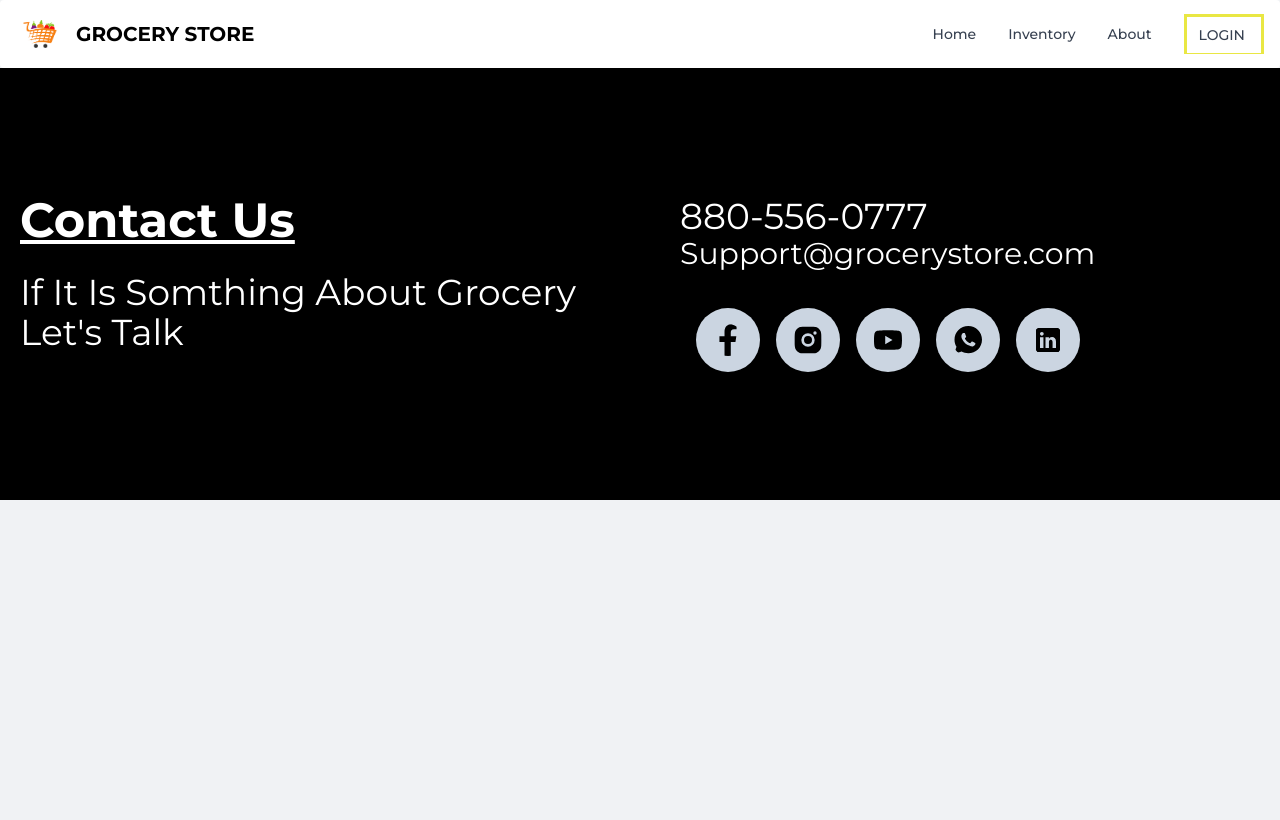
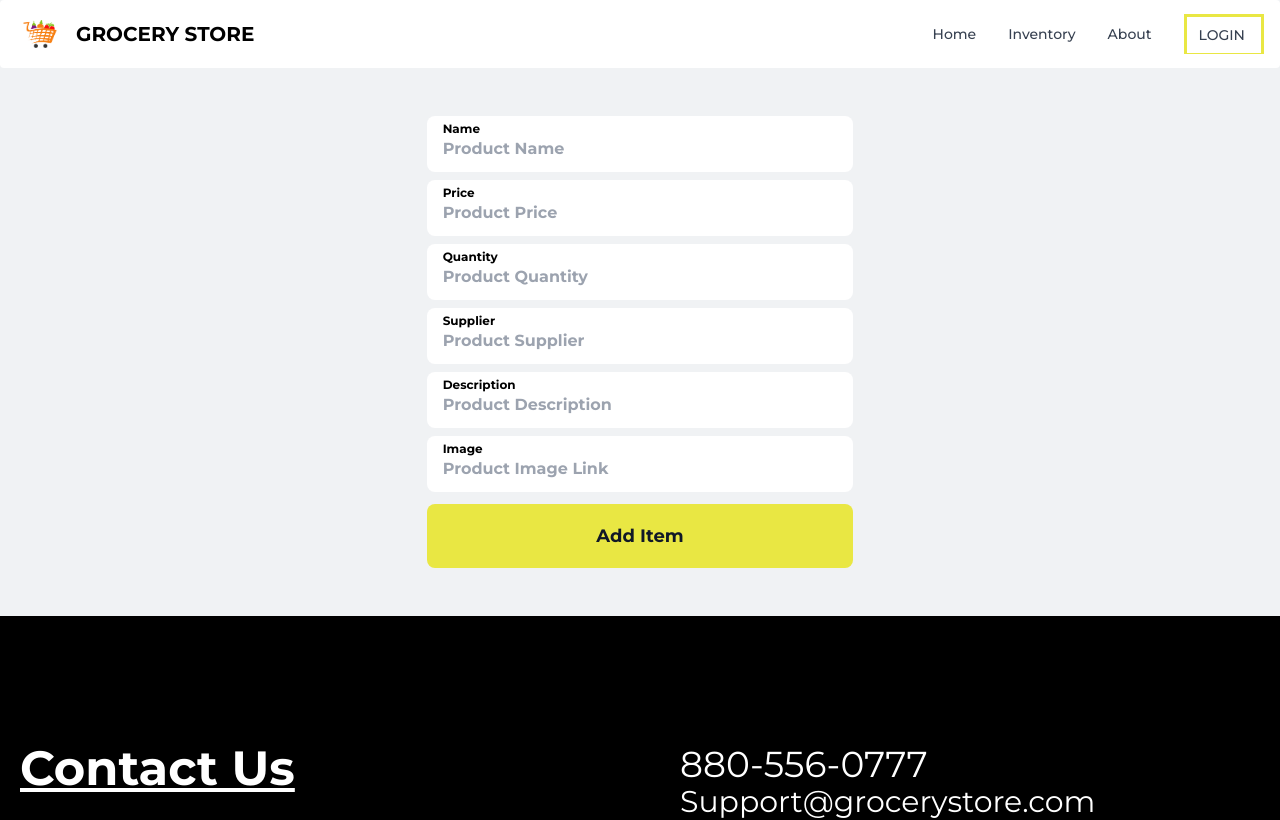
Before and after one commit to kamrandev-rubel/grocery-warehouse, a React (Create React App) app: page /additem in a window 1280 px wide. Shown: the top 820 px of the page. Built offline with nearby package versions, Linux system fonts and the light colour scheme; no server answers.

Commit message:
addeda add item component

```diff
--- a/src/App.js
+++ b/src/App.js
@@ -10,6 +10,7 @@ import 'react-toastify/dist/ReactToastify.css';
 import Inventory from './Pages/Home/Inventory/Inventory';
 import UpdateInventory from './Pages/UpdateInventory/UpdateInventory';
 import ManageInventory from './Pages/ManageInventory/ManageInventory';
+import AddItem from './Pages/AddItem/AddItem';
 
 function App() {
   return (
@@ -21,6 +22,7 @@ function App() {
         <Route path='/inventory' element={<Inventory />} />
         <Route path='/updateinventory/:id' element={<UpdateInventory />} />
         <Route path='/manageinventory' element={<ManageInventory />} />
+        <Route path='/additem' element={<AddItem />} />
         <Route path='/register' element={<Register />} />
         <Route path='/login' element={<Login />} />
       </Routes>
--- /dev/null
+++ b/src/Pages/AddItem/AddItem.js
@@ -0,0 +1,43 @@
+import React from 'react';
+
+const AddItem = () => {
+    const handleAddNewItem = (e) => {
+        e.preventDefault();
+
+    }
+    return (
+        <div>
+            <div className='w-10/12 sm:w-6/12 md:w-5/12 lg:w-4/12 mx-auto my-12'>
+                <form onSubmit={handleAddNewItem}>
+                    <div className='relative h-14 w-full mb-2'>
+                        <label className='absolute pl-4 top-1 cursor-pointer text-[12px] font-bold' htmlFor="name">Name</label>
+                        <input type="name" name='name' className='w-full h-full bg-white font-bold outline-none rounded-lg px-4 pt-2 text-gray-700' id='name' placeholder='Product Name' required />
+                    </div>
+                    <div className='relative h-14 w-full mb-2'>
+                        <label className='absolute pl-4 top-1 cursor-pointer text-[12px] font-bold' htmlFor="price">Price</label>
+                        <input type="number" name='price' className='w-full h-full bg-white font-bold outline-none rounded-lg px-4 pt-2 text-gray-700' id='price' placeholder='Product Price' required />
+                    </div>
+                    <div className='relative h-14 w-full mb-2'>
+                        <label className='absolute pl-4 top-1 cursor-pointer text-[12px] font-bold' htmlFor="quantity">Quantity</label>
+                        <input type="number" name='quantity' className='w-full h-full bg-white font-bold outline-none rounded-lg px-4 pt-2 text-gray-700' id='quantity' placeholder='Product Quantity' required />
+                    </div>
+                    <div className='relative h-14 w-full mb-2'>
+                        <label className='absolute pl-4 top-1 cursor-pointer text-[12px] font-bold' htmlFor="supplier">Supplier</label>
+                        <input type="text" name='supplier' className='w-full h-full bg-white font-bold outline-none rounded-lg px-4 pt-2 text-gray-700' id='supplier' placeholder='Product Supplier' required />
+                    </div>
+                    <div className='relative h-14 w-full mb-2'>
+                        <label className='absolute pl-4 top-1 cursor-pointer text-[12px] font-bold' htmlFor="description">Description</label>
+                        <input type="text" name='description' className='w-full h-full bg-white font-bold outline-none rounded-lg px-4 pt-2 text-gray-700' id='description' placeholder='Product Description' required />
+                    </div>
+                    <div className='relative h-14 w-full mb-2'>
+                        <label className='absolute pl-4 top-1 cursor-pointer text-[12px] font-bold' htmlFor="img">Image</label>
+                        <input type="text" name='img' className='w-full h-full bg-white font-bold outline-none rounded-lg px-4 pt-2 text-gray-700' id='img' placeholder='Product Image Link' required />
+                    </div>
+                    <input type="submit" value="Add Item" className='flex items-center justify-center font-bold text-lg bg-primary-color text-gray-900 w-full mb-6 rounded-lg h-16 mt-3 cursor-pointer' />
+                </form>
+            </div>
+        </div>
+    );
+};
+
+export default AddItem;
--- a/src/Pages/ManageInventory/ManageInventory.js
+++ b/src/Pages/ManageInventory/ManageInventory.js
@@ -14,7 +14,7 @@ const ManageInventory = () => {
     return (
         <div>
             <div>
-                <Link to='' className='flex items-center justify-center font-[roboto] font-bold text-lg bg-primary-color text-gray-700 w-8/12 sm:w-6/12 md:w-3/12  mx-auto mb-6 rounded-3xl h-16 mt-7 cursor-pointer shadow-sm shadow-primary-color'>Add New Item</Link>
+                <Link to='/additem' className='flex items-center justify-center font-[roboto] font-bold text-lg bg-primary-color text-gray-700 w-8/12 sm:w-6/12 md:w-3/12  mx-auto mb-6 rounded-3xl h-16 mt-7 cursor-pointer shadow-sm shadow-primary-color'>Add New Item</Link>
             </div>
             <div className='w-full h-[2px] bg-gray-700 mt-10'></div>
             <div className="relative overflow-x-auto shadow-md sm:rounded-lg mb-40">
```
